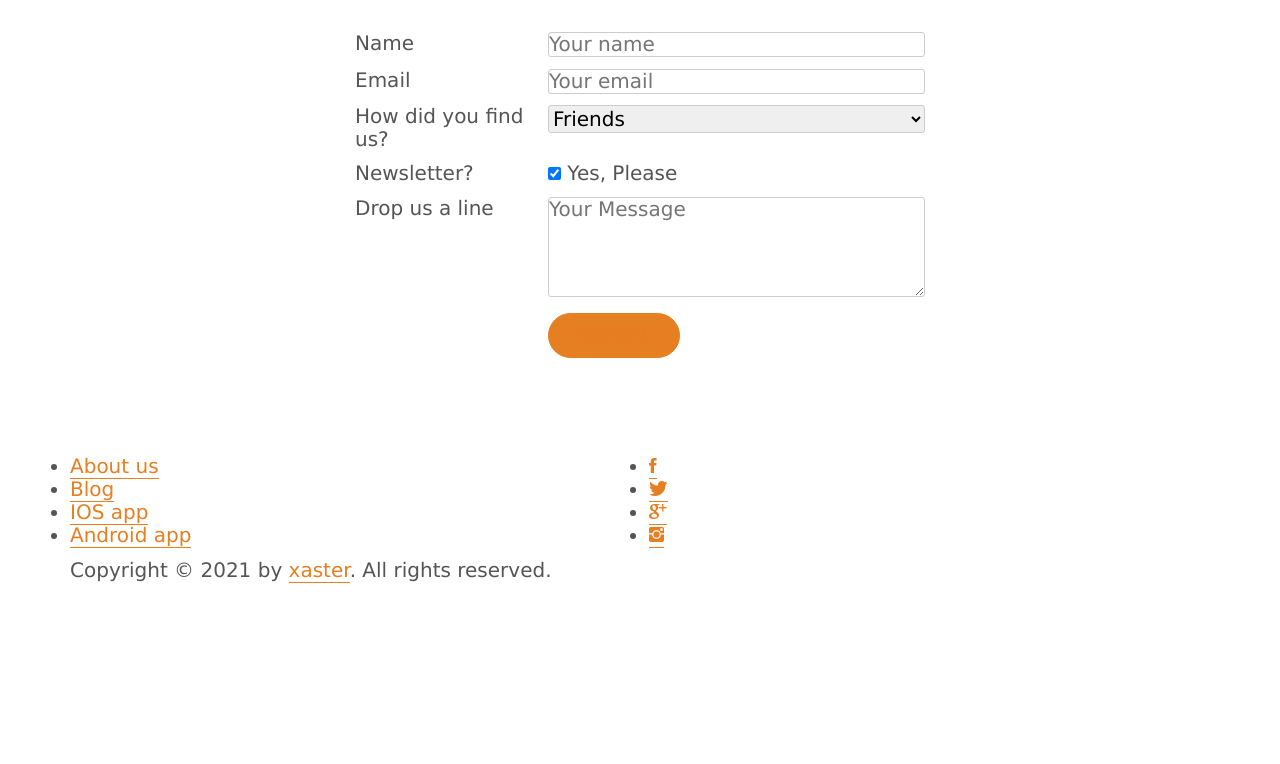
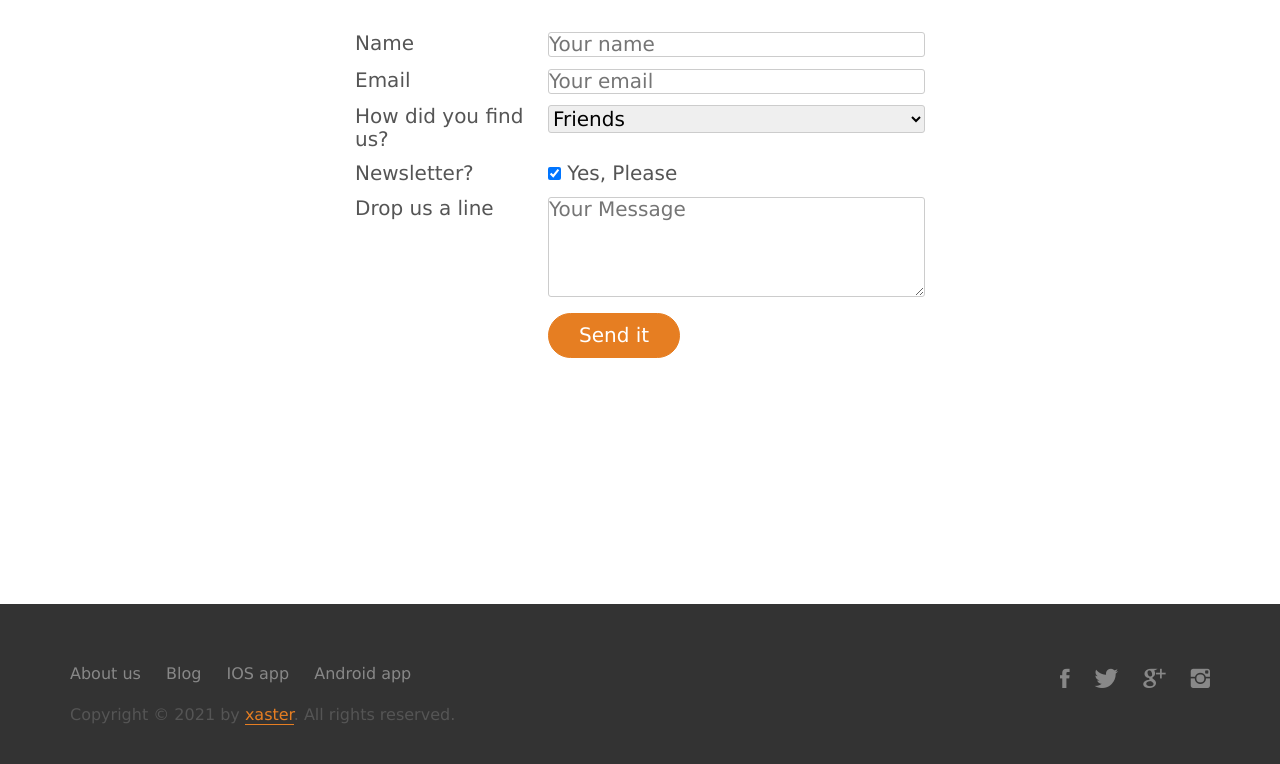
Before and after one commit to xasterKies/HTML-and-CSS-Website-templates, a plain HTML site: page OmniFood/index.html in a window 1280 px wide. Shown: the part 4853-5617 px from the top of the page. Before the commit the page ends 5436 px from the top, so only its background shows below. Drawn offline with Linux system fonts and the light colour scheme; files whose address does not match are found by name.

Commit message:
submit fixed

```diff
--- a/OmniFood/index.html
+++ b/OmniFood/index.html
@@ -400,7 +400,7 @@
                         <label> &nbsp;</label>
                     </div>
                     <div class="col span-2-of-3">
-                        <input type="submit" value="Send it">
+                        <input type="submit" value="Send it" >
                     </div>
                 </div>
             </form>
@@ -408,6 +408,10 @@
 
 
     </div>
+    </section>
+
+    <section class="footer">
+
     </section>
 
     <footer>
--- a/OmniFood/resources/css/style.css
+++ b/OmniFood/resources/css/style.css
@@ -134,6 +134,8 @@ a:active {
     transition: border-bottom 0.2s, color 0.2s;
 }
 
+
+
 /*--------- BUTTONS--------- */
 .btn:link,
 .btn:visited,
@@ -156,8 +158,7 @@ input[type=submit] {
 }
 
 .btn-ghost:link,
-.btn-ghost:visited,
-input[type=submit] {
+.btn-ghost:visited {
     border: 1px solid #e67e22;
     color: #e67e22;
 }
@@ -357,6 +358,18 @@ header {
     margin-bottom: 5px;
 }
 
+.city-feature a:link,
+.city-feature a:visited {
+    color: #555;
+    text-decoration: none;
+
+}
+
+.city-feature > a:hover {
+    color: #e67e22;
+    text-decoration: none;
+}
+
 
 
 /* ------------------------------------ */
@@ -483,3 +496,89 @@ input[type=checkbox] {
 }
 
 *:focus{outline: none};
+
+input[type=submit] {
+    color: #fff;
+}
+
+
+/* ------------------------------------ */
+/*  Footer  */
+/* ------------------------------------ */
+
+footer {
+    background-color: #333 !important;
+    padding: 50px;
+    font-size: 80%;
+}
+
+.footer-nav {
+    list-style: none;
+    float: left;
+}
+
+.social-links {
+    list-style: none;
+    float: right;
+}
+
+.footer-nav li,
+.social-links li {
+    display: inline-block;
+    margin-right: 20px;
+}
+
+.footer-nav li:last-child,
+.social-links li:last-child {
+    margin-right: 0;
+}
+
+.footer-nav li a:link,
+.footer-nav li a:visited,
+.social-links li a:link,
+.social-links li a:visited {
+    text-decoration: none;
+    border: 0;
+    color: #888;
+}
+
+.footer-nav li a:hover,
+.footer-nav li a:active {
+    color: #ddd;
+}
+
+.social-links li a:link,
+.social-links li a:visited {
+    font-size: 160%;
+}
+
+.ion-social-facebook,
+.ion-social-twitter,
+.ion-social-googleplus,
+.ion-social-instagram {
+    transition: color 0.2s;
+}
+
+.ion-social-facebook:hover {
+    color: #3b5998
+}
+
+.ion-social-twitter:hover {
+    color: #80aced
+}
+
+.ion-social-googleplus:hover {
+    color: #dd4b39
+}
+
+.ion-social-instagram:hover {
+    color: #fa249a
+}
+
+.footer p {
+    color: #888;
+    font-size: 90%;
+    margin-top: 20px;
+    text-align: center;
+    justify-content: center;
+}
```
